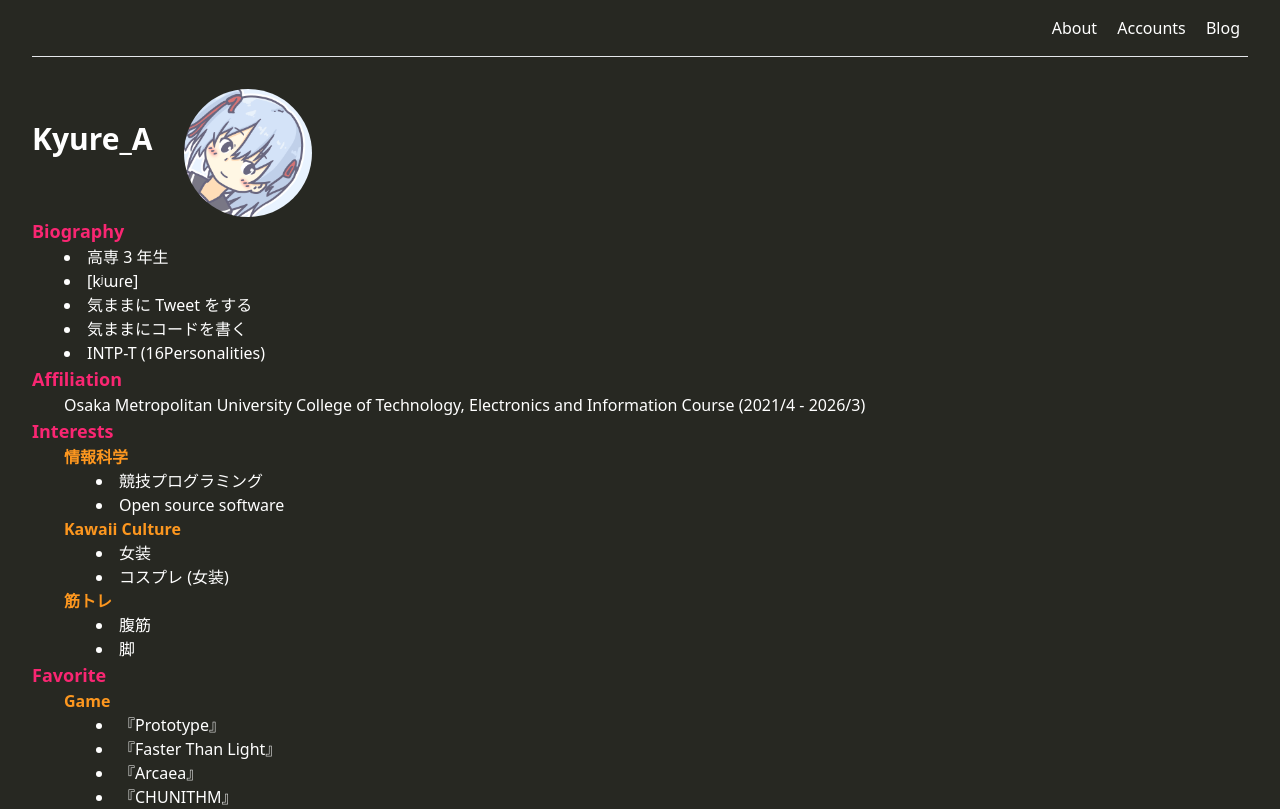
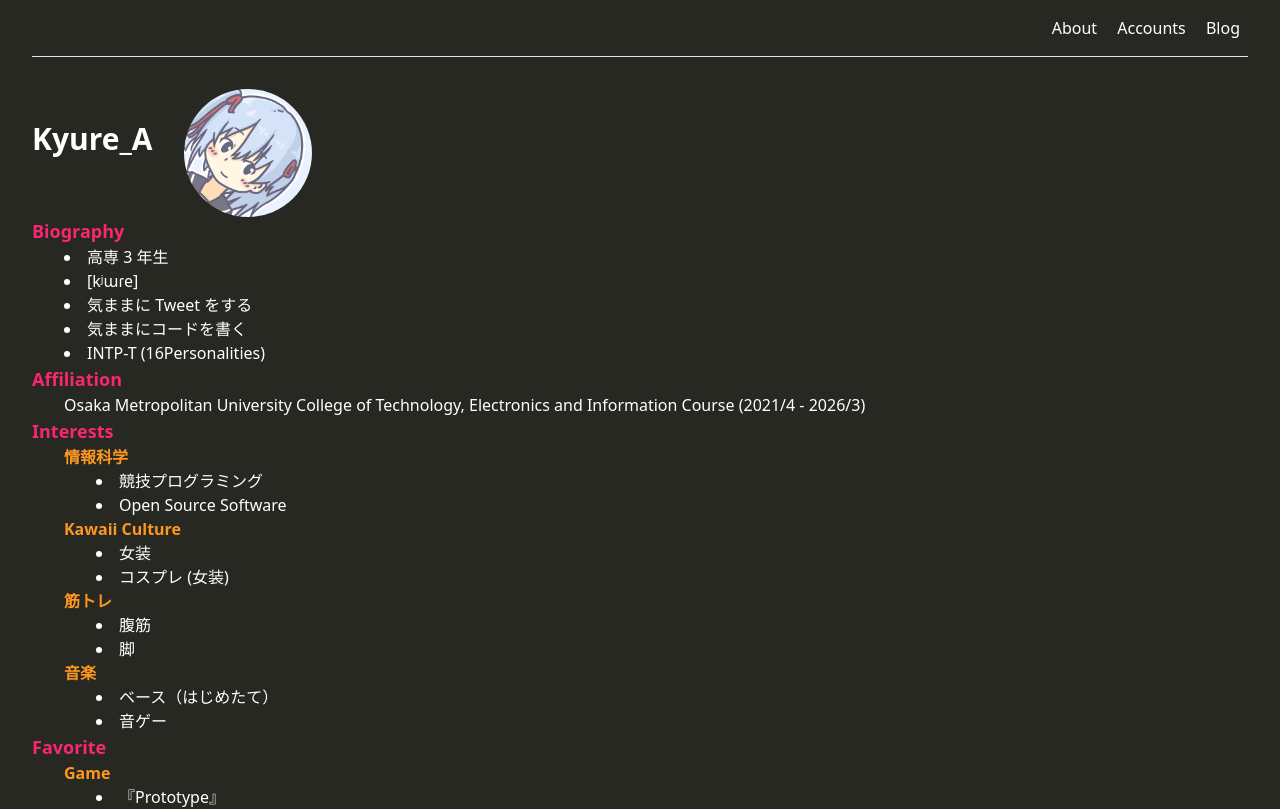
Before and after one commit to Kyure-A/kyre.moe, a SvelteKit app: page / in a window 1280 px wide. Shown: the top 809 px of the page. Built offline with nearby package versions, Linux system fonts and the light colour scheme; no server answers.

Commit message:
chore: add bass

```diff
--- a/src/constants/interests.ts
+++ b/src/constants/interests.ts
@@ -3,7 +3,7 @@ export const interests = [
         parent: "情報科学",
         child: [
             "競技プログラミング",
-            "Open source software"
+            "Open Source Software"
         ]
     },
     {
@@ -20,4 +20,11 @@ export const interests = [
             "脚"
         ]
     },
+    {
+        parent: "音楽",
+        child: [
+            "ベース（はじめたて）",
+            "音ゲー"
+        ]
+    },
 ];
```
